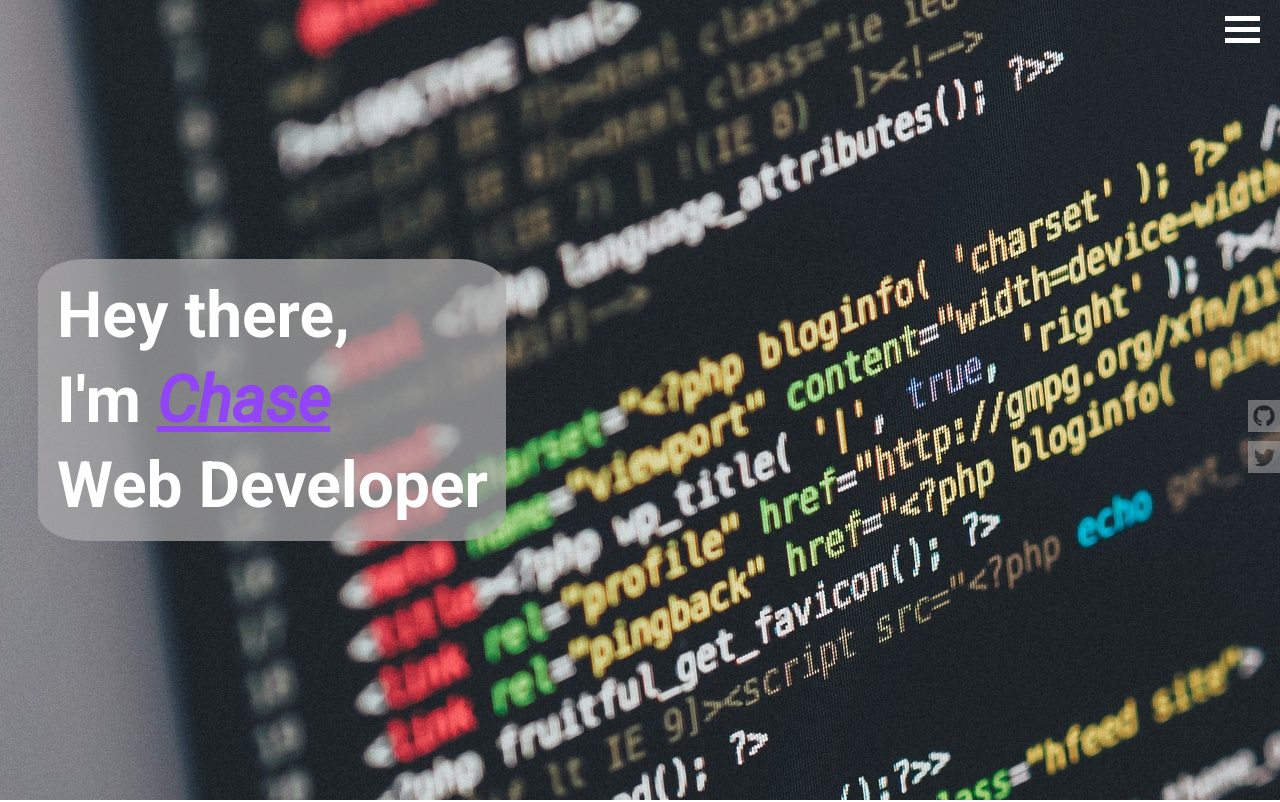
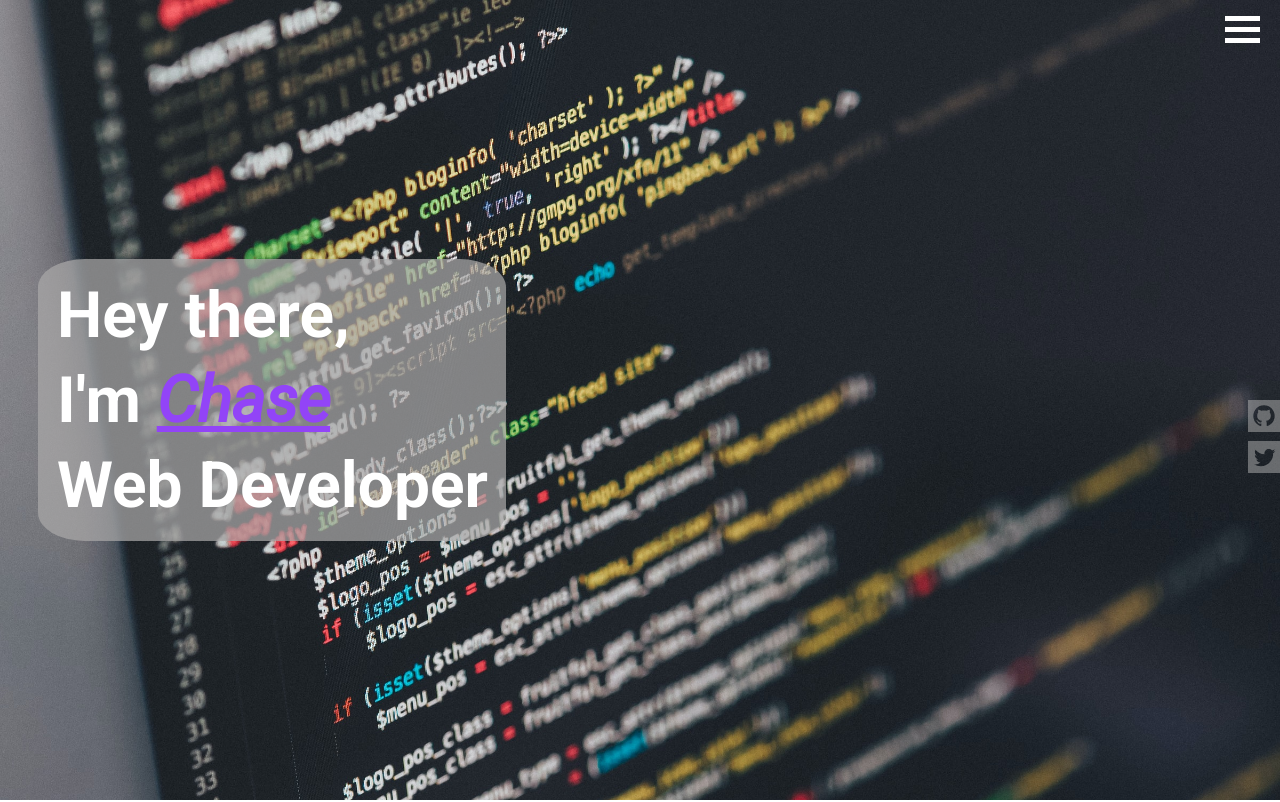
Before and after one commit to wickettc/portfolio, a React (Create React App) app: page / in a window 1280 px wide. Shown: the top 802 px of the page. Built offline with nearby package versions, Linux system fonts and the light colour scheme.

Commit message:
style fixes

```diff
--- a/public/index.html
+++ b/public/index.html
@@ -3,7 +3,10 @@
     <head>
         <meta charset="utf-8" />
         <link rel="icon" href="%PUBLIC_URL%/favicon.ico" />
-        <meta name="viewport" content="width=device-width, initial-scale=1" />
+        <meta
+            name="viewport"
+            content="width=device-width, initial-scale=1 minimum-scale=1, maximum-scale=1"
+        />
         <meta name="theme-color" content="#000000" />
         <meta
             name="description"
--- a/src/css/Contact.css
+++ b/src/css/Contact.css
@@ -4,6 +4,7 @@
     align-items: center;
     width: 100%;
     height: 100vh;
+    min-height: 100%;
     animation: 3s load-in-contact ease;
 }
 
--- a/src/css/Footer.css
+++ b/src/css/Footer.css
@@ -5,6 +5,7 @@ footer {
     flex-direction: column;
     justify-content: center;
     align-items: center;
+    position: relative;
 }
 
 .footer-logo {
@@ -18,3 +19,9 @@ footer {
         width: 20%;
     }
 }
+
+@media only screen and (max-height: 520px) {
+    footer {
+        padding-top: 50%;
+    }
+}
--- a/src/css/Home.css
+++ b/src/css/Home.css
@@ -1,6 +1,10 @@
 .home-container {
     display: flex;
     background: url(../imgs/home.jpg);
+    -webkit-background-size: cover;
+    -moz-background-size: cover;
+    -o-background-size: cover;
+    background-size: cover;
     animation: 3s load-in-home ease;
 }
 
```
